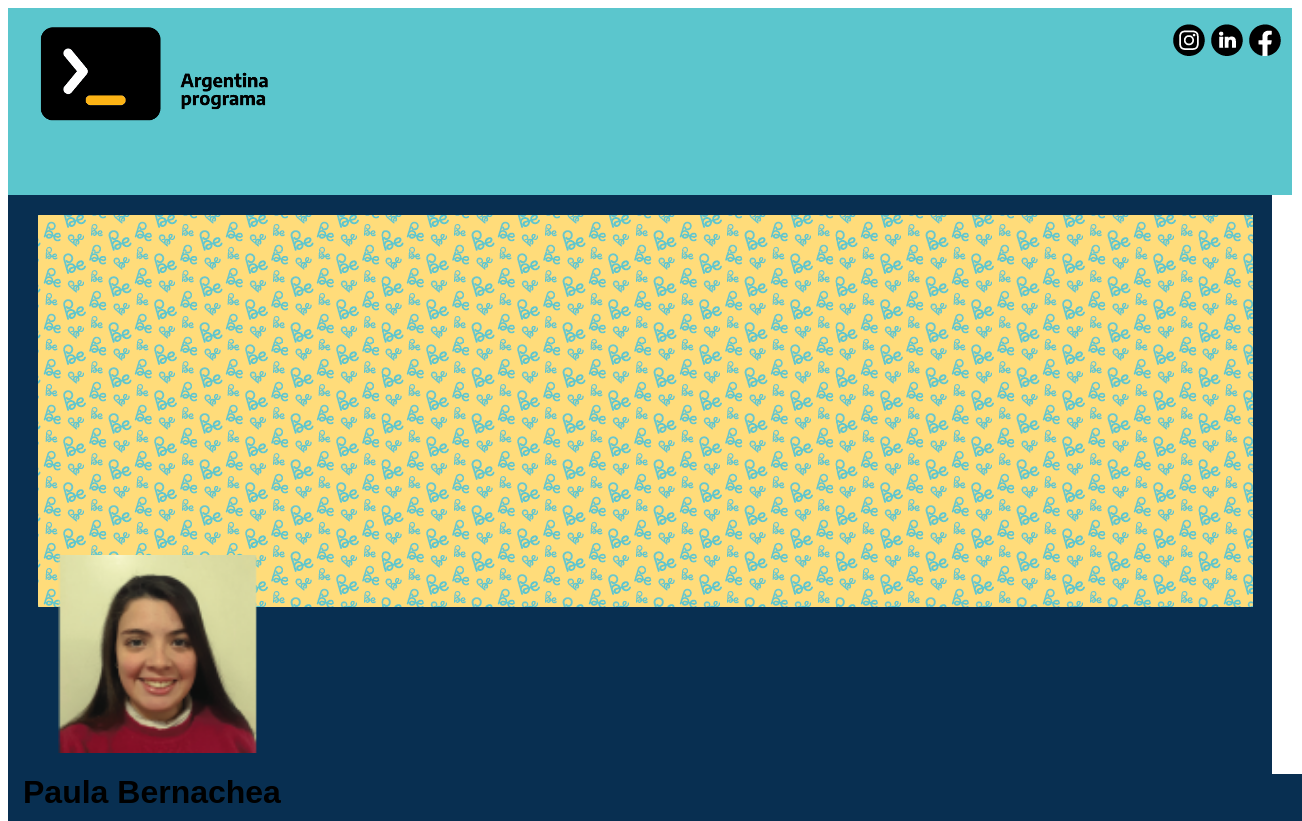
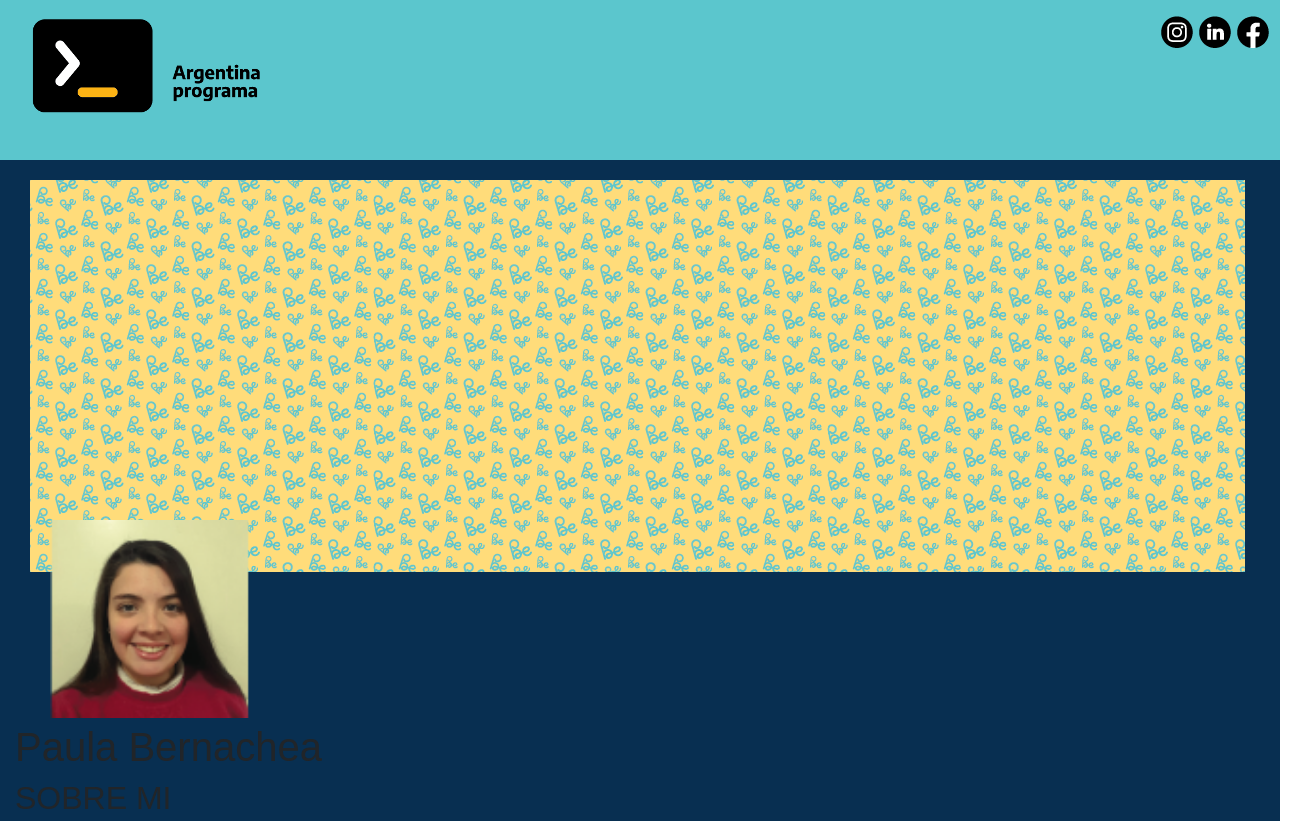
Before and after one commit to PaulaBe217/Frontend-Portfolio, a plain HTML site: page index.html in a window 1280 px wide. Shown: the top 821 px of the page, 1302 px wide, since content can reach past the window. Drawn offline with nearby package versions, Linux system fonts and the light colour scheme.

Commit message:
BOOTSTRAP

```diff
--- a/index.html
+++ b/index.html
@@ -1,8 +1,11 @@
 <html lang="es">
 <head>
-	<meta>
+	<meta name="viewport" content="width=device-width, initial-scale=1">
 	<link href='images/favicon.ico' rel='shortcut icon' type='image/x-icon'>
 	<title>Portfolio Paula Bernachea</title>
+	<!--BOOTSTRAP-->
+    <link href="https://cdn.jsdelivr.net/npm/bootstrap@5.2.3/dist/css/bootstrap.min.css" rel="stylesheet" integrity="sha384-rbsA2VBKQhggwzxH7pPCaAqO46MgnOM80zW1RWuH61DGLwZJEdK2Kadq2F9CUG65" crossorigin="anonymous">
+	<!--CSS-->
 	<link rel="stylesheet" type="text/css" href="styles/estilos.css">
 </head>
 <body>
```
